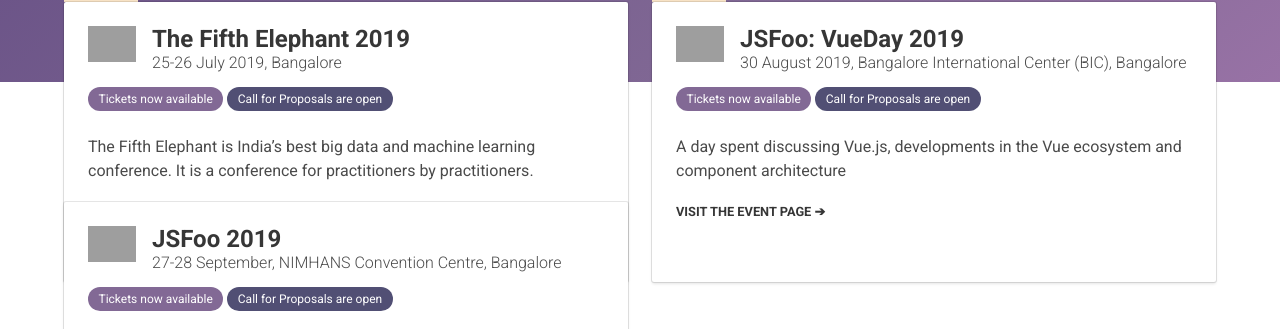
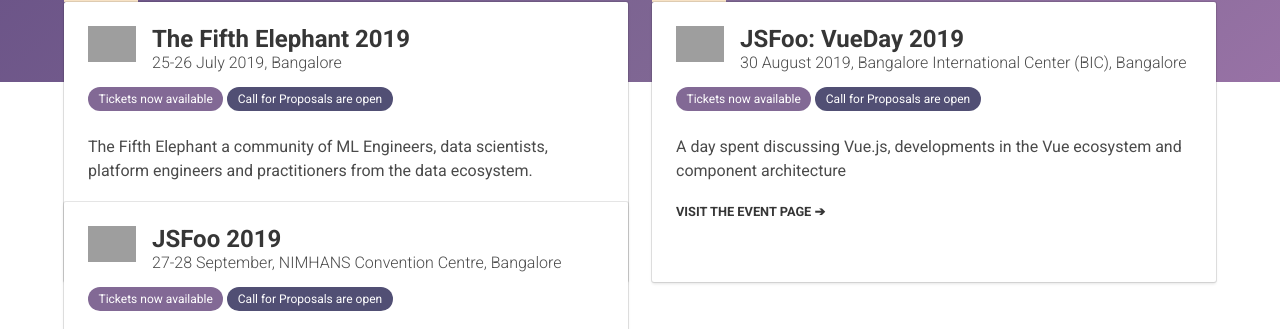
Before and after one commit to hasgeek/events, a Jekyll site: the page built from index.html, in a window 1280 px wide and 900 px high, scrolled down 331 px, cut to the strip 123-452 px from the top of the window. Built offline with Jekyll 4.4.1, drawn with Linux system fonts in a browser that asks for light colours; some of the changed lines change nothing that is shown; grey boxes are pictures that could not be loaded.

Commit message:
Updated content (#1431)

```diff
--- a/_fifthelephant_events/2019.md
+++ b/_fifthelephant_events/2019.md
@@ -6,7 +6,7 @@
 city: Bangalore
 start_time: 2019-07-25
 end_time: 2019-07-26
-description: "The Fifth Elephant is India’s best big data and machine learning conference. It is a conference for practitioners by practitioners."
+description: "The Fifth Elephant a community of ML Engineers, data scientists, platform engineers and practitioners from the data ecosystem."
 logo:
   image_url: https://images.hasgeek.com/embed/file/9ab895ef4ce24b1cb8f43f8b20619593
 boxoffice_item_collection: "43d98cdc-1742-4854-b00c-2f651defcb8b"
@@ -28,40 +28,61 @@
 overview:
   left_content: |
 
-    The Fifth Elephant is India's most sought after platform where renowned practitioners share their experiences in building data driven products, the practices adopted, the challenges faced, and speak about other recent advancements in the data science domain with fellow data scientists, data engineers, analysts, and decision makers.
+    The Fifth Elephant is a community of ML Engineers, data scientists, platform engineers and practitioners from the data ecosystem. The 2019 edition will be held in Bangalore on 25-26 July.
 
-    **Why you should attend.**
+    Our goal is to strengthen and grow this community by presenting talks, panels and Birds of a Feather (BoF) sessions that present real insights about:
 
-    Data is being created at an ever-increasing pace and companies ranging from startups to large corporations, are taking advantage of this. Come to The Fifth Elephant 2018 and learn from fellow practitioners about the challenges they faced in their data journey! Join discussions on the topics of your interest and interact with experts.
+      1. Model management
+      2. Building data pipelines
+      3. Handling bad data and data sanity
+      4. Applications of Data Science and ML in marketing, social media network analysis
+      5. CloudOps for data science
+      6. Deep Learning and ML platforms
 
-    **You should attend The Fifth Elephant 2019 if you:**
-      * Want to stay updated about the developments in data ecosystem.
-      * Are a part of a team building a data driven product.
-      * Need to analyse data and get insights.
+    **Format:**
+
+    The Fifth Elephant is a two-day conference with two tracks on each day.
+
+    Sessions at The Fifth Elephant are of the following formats:
+
+    1. Full talks of 40 minutes.
+    2. Crisp talks of 20 minutes.
+    3. Birds of a Feather (BoF) sessions on focussed topics / questions. A BoF is 60-90 minutes long and typically has up to four facilitators and one moderator.
+    4. Workshops and tutorials of 1.5-6 hours duration on Machine Learning concepts and tools, full stack data engineering, and data science concepts and tools.
+    5. Pre-events. Birds Of Feather (BOF) sessions, talks, and workshops for open houses and pre-events in Bangalore. Check out the pre events here: [The Fifth Elephant events](https://hasgeek.com/fifthelephant/).
+
+    **Proposal submissions for this edition are now closed. Submit proposals to our [round-the-year space](https://hasgeek.com/fifthelephant/the-fifth-elephant-round-the-year-submissions/) for consideration for future events.**
+
+    View the proposals submitted this year: [2019 Proposals](https://hasgeek.com/fifthelephant/2019/proposals)
 
   right_content: |
 
-    #### **In the 2019 edition, we will have discussions around following broad areas:**
+      **Why you should attend?**
 
-    * **Data engineering and architecture** - Tools, frameworks, infrastructure, architecture, case studies and scaling.
+        - Listen to talks for practitioners, by practitioners. Hear about failures and how you can learn from them.
+        - Look for new opportunities in your career and network with some of the best ML engineers, data scientists, platform engineers and practitioners in the data ecosystem.
+        - Find out more about the tools companies are using and learn how you can improve performance in your environment.
+        - Attend Birds of a Feather (BoF) sessions and discuss about failure stories, successes, journeys, hiring and building teams. BoF sessions are off the record, to enable free conversations.
+        - Visit sponsor booths and check out the products/tools/services they are offering. Talk to folks directly from companies you find interesting.
+        - Evangelise your product and tool among fellow attendees by debating merits, pitfalls, advantages and user stories.
+        - Learn how to inculcate a data driven culture in your startup and when do you actually need to use data science.
 
-    * **Data science and machine learnings** - Fundamentals, algorithms, streaming, tools, domain specific and data specific examples, case studies.
+      **Target audience**
 
-    * **The journey and challenges in building data driven products** -  Design, data insights, visualisation, culture, security, governance and case studies.
-    * **Talks around emerging domains** -  Such as IoT, finance, e-commerce, payments or data in government.
+        1. Engineering and architecting data pipelines.
+        2. Building ML models, pipelines and architectures.
+        3. ML engineering.
+        4. Analysing data to build features for existing products.
+        5. Using data to predict outcomes.
+        6. Using data to create / model visualisations.
+        7. Building products with data – either as product managers or as decision scientists.
+        8. Researching concepts and deciding on algorithms for analysing datasets.
+        9. Mining data with greater speed and efficiency.
+        10. Developer evangelists from organisations which want developers to use their APIs and technologies for machine learning, full stack engineering, and data science.
 
-fixed_announcements:
-- recommend_speaker
-- office_hours
-- community_space
-- childcare
-- food_court
+        **Contact details:**
 
-related_events:
-- title: "Anthill Inside 2019"
-  datelocation: 23-24 July 2019, Bangalore
-  url: https://anthillinside.in/2019/
-  description: A conference on bridging the gap between concepts and the latest research in machine learning, deep learning, and artificial intelligence, with realities on the ground.
+        For more information about the conference, sponsorships, or any other information contact <support@hasgeek.com> or call 7676332020.
 
 photo_album:
   title: "Highlights from The Fifth Elephant 2018"
```
